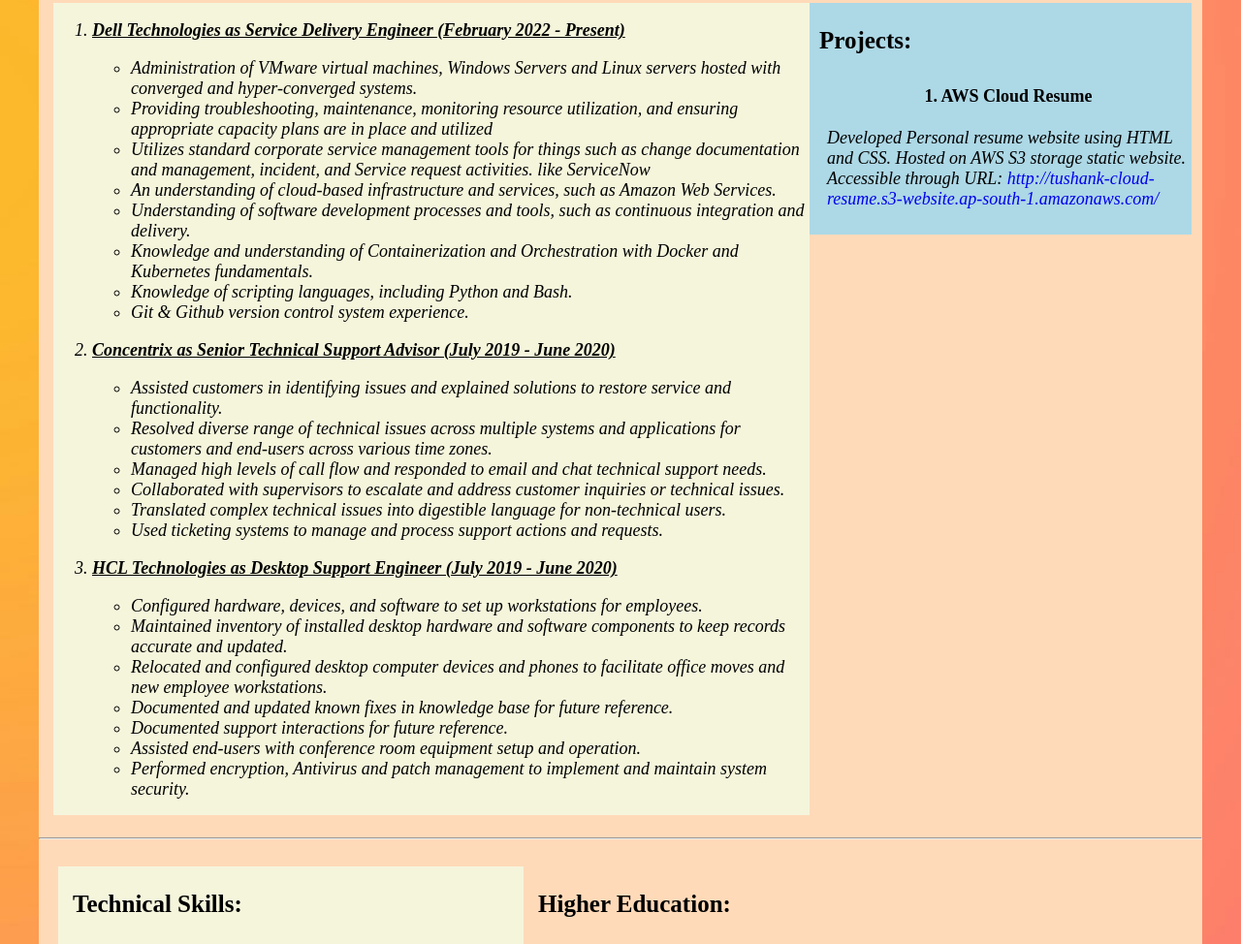
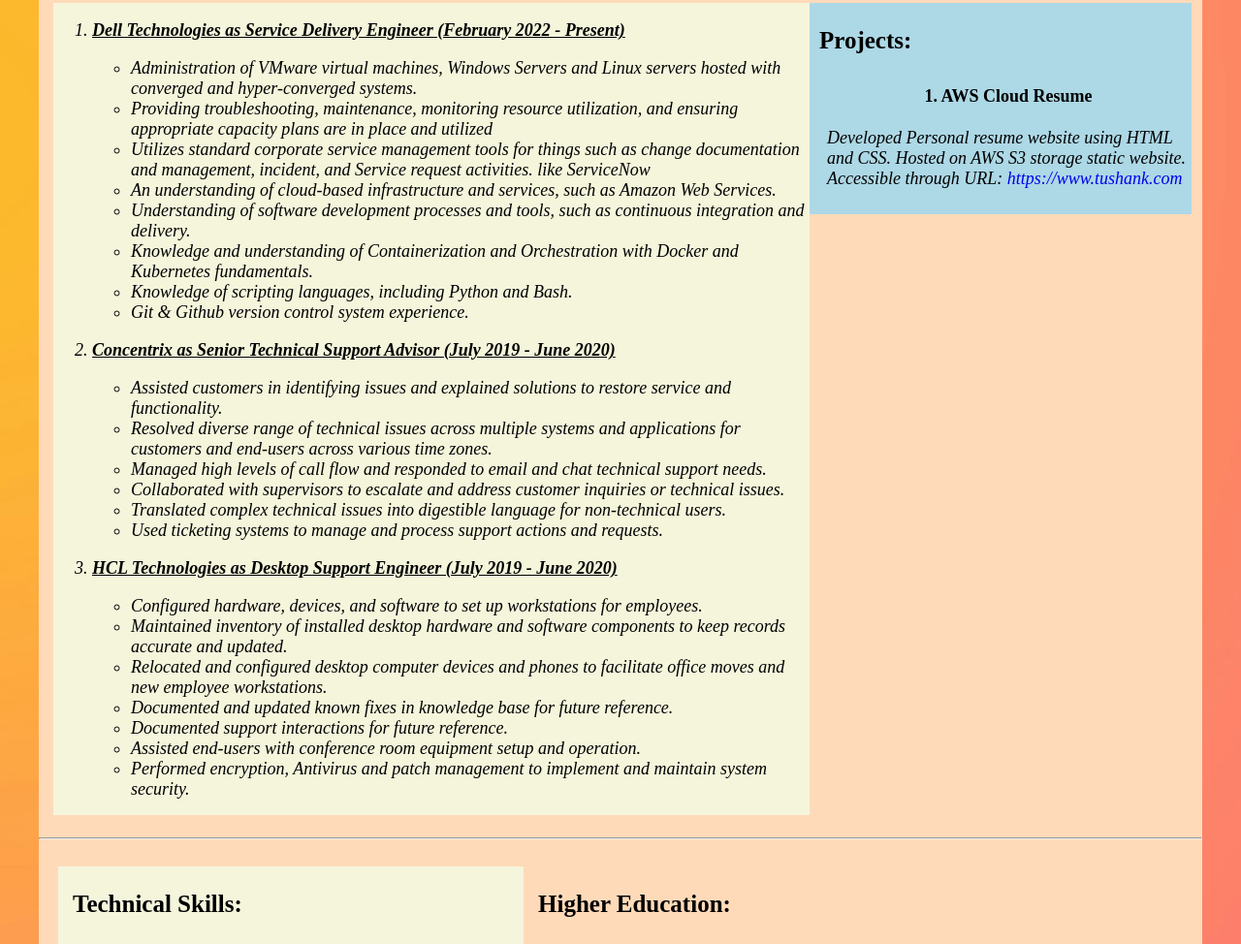
Before and after one commit to Tushank1997/devops_cloud_resume, a plain HTML site: page cloud_resume/src/index.html in a window 1280 px wide. Shown: the part 1029-2003 px from the top of the page at 97% size. Drawn offline with Linux system fonts and the light colour scheme.

Commit message:
Updated index.html webpage

```diff
--- a/cloud_resume/src/index.html
+++ b/cloud_resume/src/index.html
@@ -143,7 +143,7 @@
                                     <p style="font-style: italic; font-size: 18px;">
                                     Developed Personal resume website using HTML and CSS.
                                     Hosted on AWS S3 storage static website.<br> Accessible through URL:
-                                    <a href="http://tushank-cloud-resume.s3-website.ap-south-1.amazonaws.com/">http://tushank-cloud-resume.s3-website.ap-south-1.amazonaws.com/</a>
+                                    <a href="https://www.tushank.com/">https://www.tushank.com</a>
                                     </p>
                                 </td>
                             </tr>
```
